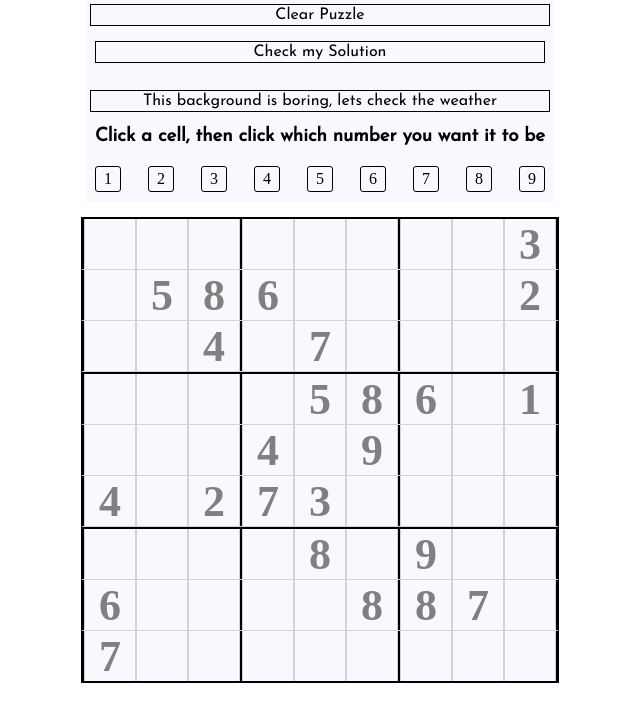
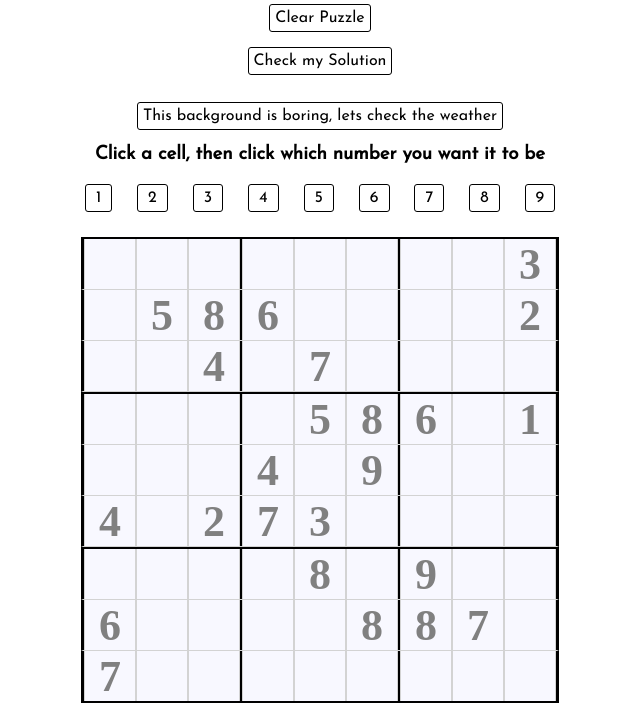
Before and after one commit to happler/ReQuery, a website: page index.html in a window 1280 px wide. Shown: the part 129-832 px from the top of the page, without its empty margins (320-960 px from the left). Drawn offline with Linux system fonts and the light colour scheme.

Commit message:
adjust styling

```diff
--- a/assets/stylesheets/main.css
+++ b/assets/stylesheets/main.css
@@ -52,7 +52,8 @@ main {
 header {
   display: flex;
   flex-direction: column;
-  background-color: ghostwhite;
+  align-items: center;
+  /* background-color: ghostwhite; */
   margin: 15px;
 }
 
@@ -64,6 +65,7 @@ header > * {
   display: flex;
   flex-direction: row;
   justify-content: space-between;
+  width: 100%;
 }
 
 .add-num__button {
@@ -97,28 +99,51 @@ body {
 
 .reset,
 .check,
-.weather {
-  padding: 2px;
+.weather,
+.add-num__button {
+  padding: 5px;
   border: 1px solid black;
   text-align: center;
   font-family: "Josefin Sans", sans-serif;
+  /* text-shadow: -1px -1px 0 #fff, 1px -1px 0 #fff, -1px 1px 0 #fff, */
+  /* 1px 1px 0 #fff; */
+  width: max-content;
+  background-color: white;
+  border-radius: 3px;
+}
+
+.add-num__button {
+  padding: 5px 10px;
+}
+
+.reset:hover,
+.check:hover,
+.weather:hover,
+.add-num__button:hover {
+  background-color: lightgrey;
 }
 
 .instructions {
   text-align: center;
   font-family: "Josefin Sans", sans-serif;
+  text-shadow: -1px -1px 0 #fff, 1px -1px 0 #fff, -1px 1px 0 #fff,
+    1px 1px 0 #fff;
 }
 
 .solved-status {
   text-align: center;
   padding-top: 12px;
+  font-family: "Josefin Sans", sans-serif;
+  text-shadow: -1px -1px 0 #fff, 1px -1px 0 #fff, -1px 1px 0 #fff,
+    1px 1px 0 #fff;
 }
 
 .title {
   font-family: "Courgette", cursive;
-  background-color: ghostwhite;
   font-size: 36px;
   padding: 5px;
+  text-shadow: -1px -1px 0 #fff, 1px -1px 0 #fff, -1px 1px 0 #fff,
+    1px 1px 0 #fff;
 }
 
 .thunderstorm {
@@ -161,15 +186,23 @@ body {
 .portfolio-by {
   font-size: 24px;
   font-family: "Josefin Sans", sans-serif;
+  text-shadow: -1px -1px 0 #fff, 1px -1px 0 #fff, -1px 1px 0 #fff,
+    1px 1px 0 #fff;
 }
 
 .portfolio:hover {
   text-decoration: underline;
   color: darkgrey;
+  text-shadow: -1px -1px 0 #fff, 1px -1px 0 #fff, -1px 1px 0 #fff,
+    1px 1px 0 #fff;
 }
 
 .svg-inline--fa:hover {
   color: darkgrey;
+  background-color: black;
+}
+.fa-linkedin {
+  height: 0.875em;
 }
 
 .fab {
```
